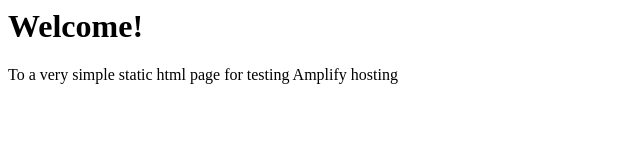
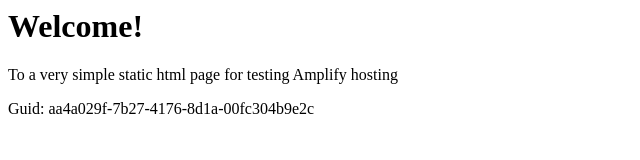
Before and after one commit to aws-aemilia-dub/Github-PR-Commit-Integration-Test-DoNotTouch-Gith-OKSLNVO2-v1-preprod-eu-west-1, a website: page src/index.html in a window 1280 px wide. Shown: the whole page, without its empty margins (0-640 px from the left). Drawn offline with Linux system fonts and the light colour scheme.

Commit message:
commit from integ tests

```diff
--- a/src/index.html
+++ b/src/index.html
@@ -1,3 +1,5 @@
+
+
 <html lang="en">
 
 <head>
@@ -10,6 +12,6 @@
 <body>
     <h1>Welcome!</h1>
     <p>To a very simple static html page for testing Amplify hosting</p>
-</body>
+    <p>Guid: aa4a029f-7b27-4176-8d1a-00fc304b9e2c</p></body>
 
 </html>
```
